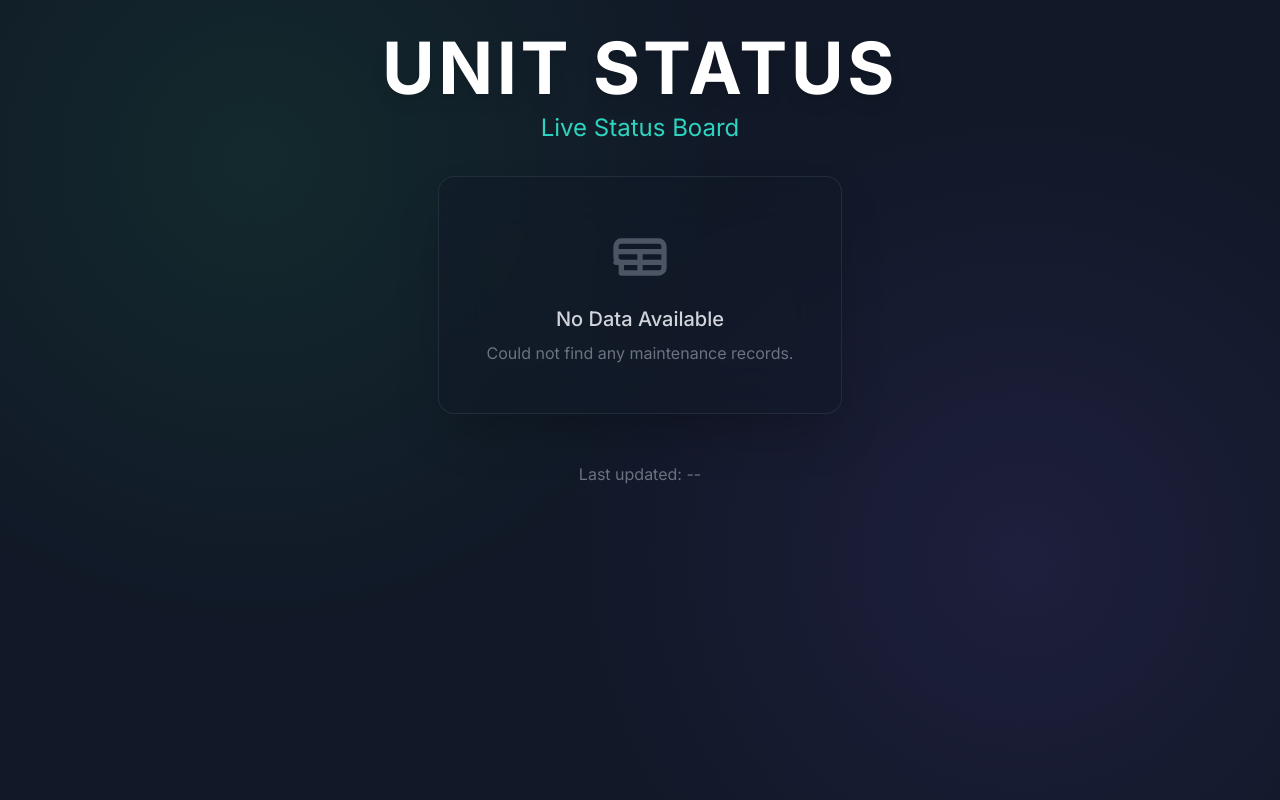
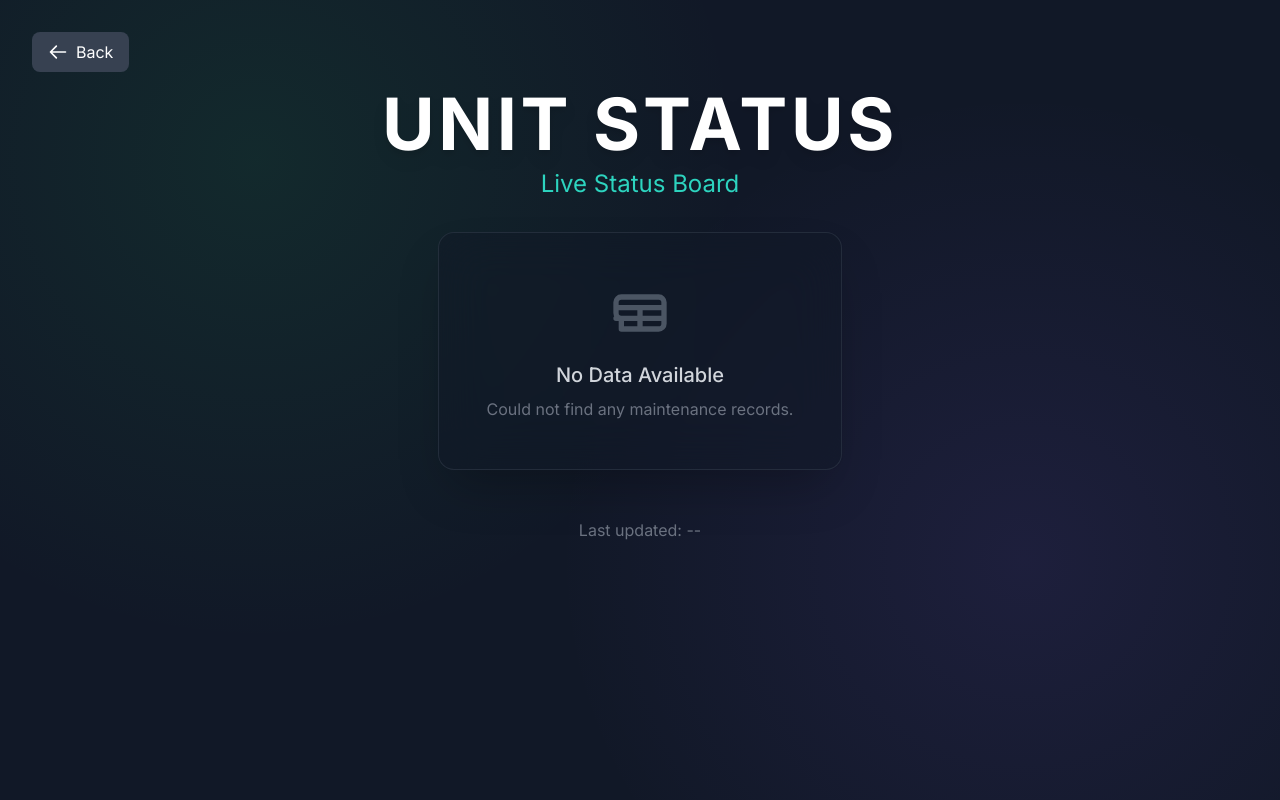
Before and after one commit to spfldtwpclarkoh/app, a plain HTML site: page maintmobile.html in a window 1280 px wide. Drawn offline with nearby package versions, Linux system fonts and the light colour scheme; no server answers.

Commit message:
Add files via upload

```diff
--- a/maintmobile.html
+++ b/maintmobile.html
@@ -25,6 +25,16 @@
     <!-- Main content container -->
     <div class="relative min-h-screen flex flex-col items-center justify-start p-4 sm:p-6 md:p-8 z-10">
         <div class="w-full max-w-7xl mx-auto">
+            <!-- Back Button -->
+            <div class="mb-4">
+                <a href="#" onclick="history.back(); return false;" class="inline-flex items-center px-4 py-2 bg-gray-700 text-white rounded-lg hover:bg-gray-600 transition-colors">
+                    <svg xmlns="http://www.w3.org/2000/svg" class="h-5 w-5 mr-2" fill="none" viewBox="0 0 24 24" stroke="currentColor">
+                        <path stroke-linecap="round" stroke-linejoin="round" stroke-width="2" d="M10 19l-7-7m0 0l7-7m-7 7h18" />
+                    </svg>
+                    Back
+                </a>
+            </div>
+
             <header class="text-center mb-8">
                 <!-- Responsive header text -->
                 <h1 class="text-4xl sm:text-6xl md:text-7xl font-bold tracking-wider text-white uppercase drop-shadow-lg">Unit Status</h1>
```
